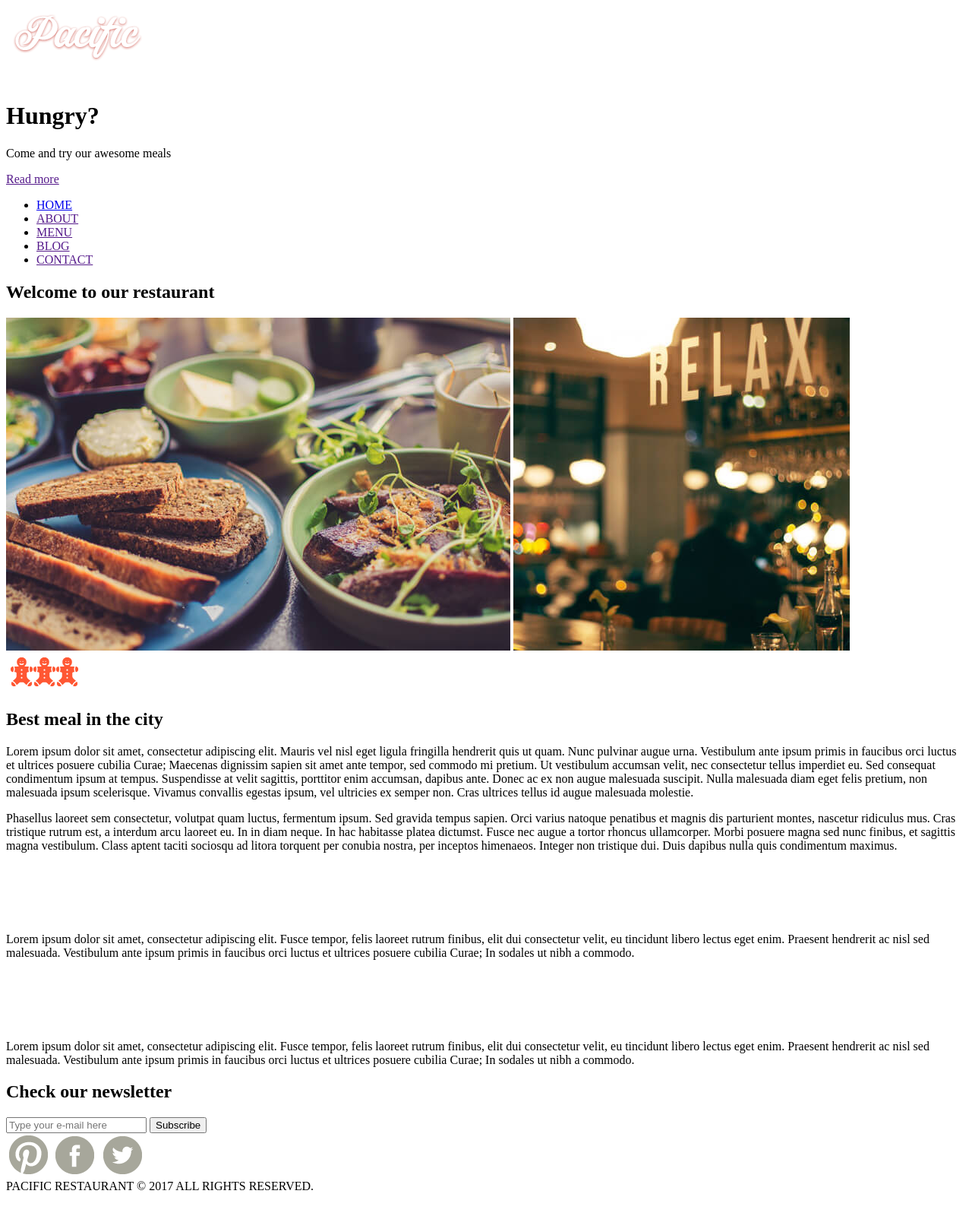
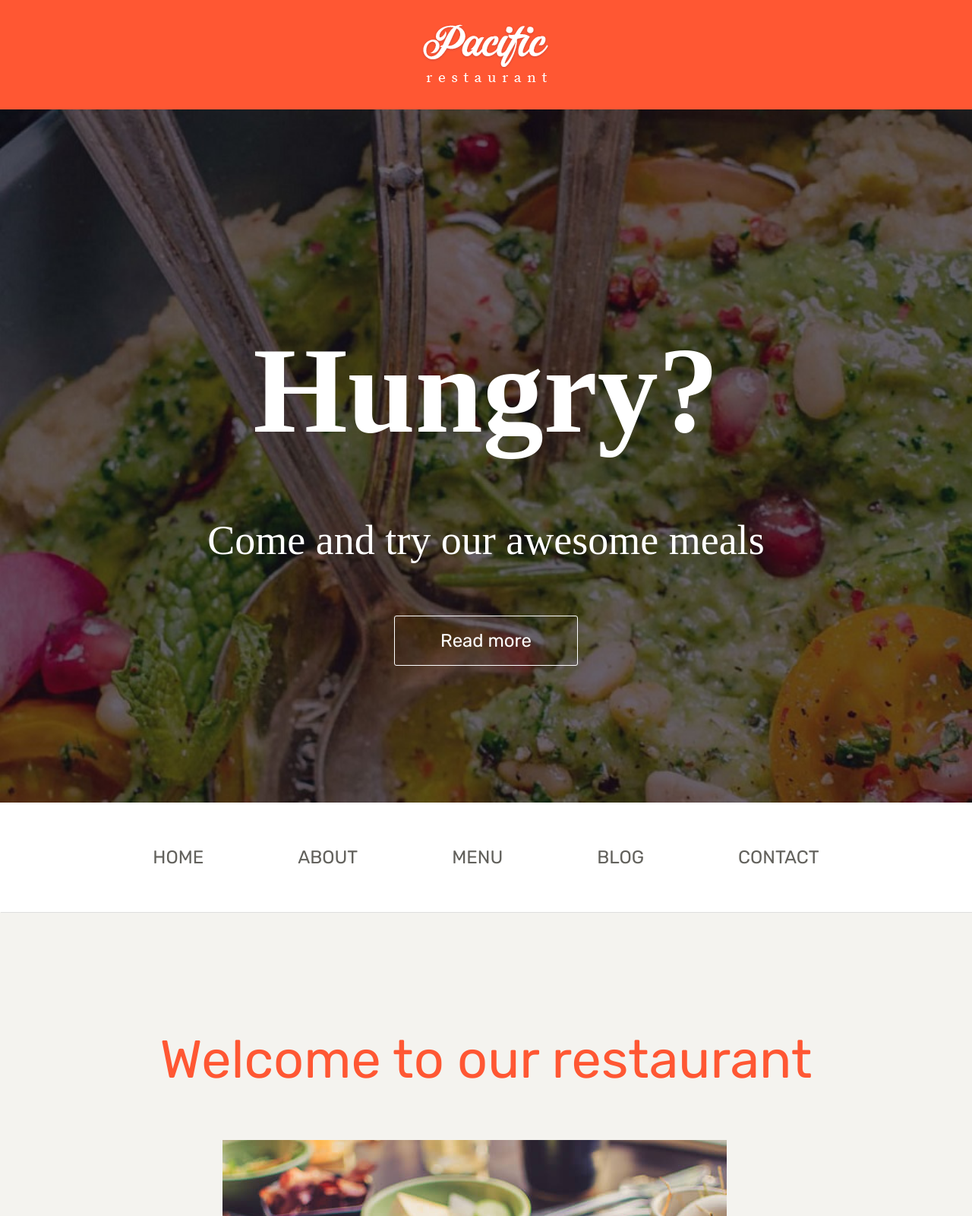
Before and after one commit to ewas88/Restaurant, a plain HTML site: page index.html in a window 1280 px wide. Shown: the top 1600 px of the page at 76% size. Before the commit the page ends 1578 px from the top, so only its background shows below. Drawn offline with Linux system fonts and the light colour scheme; a web font is replaced by a local one.

Commit message:
Contact and CSS

```diff
--- a/index.html
+++ b/index.html
@@ -3,15 +3,18 @@
 <head>
     <meta charset="UTF-8">
     <title>Welcome to Restaurant</title>
+    <link rel="stylesheet" href="style.css">
+    <link href="https://fonts.googleapis.com/css?family=Source+Serif+Pro:400,700&amp;subset=latin-ext" rel="stylesheet">
+    <link href="https://fonts.googleapis.com/css?family=Rubik&amp;subset=latin-ext" rel="stylesheet">
 </head>
 <body>
 <header>
-    <div>
+    <div class="logo-bar">
         <a href="index.html">
             <img src="images/logo.png" alt="Restaurant logo">
         </a>
     </div>
-    <div>
+    <div class="top">
         <h1>Hungry?</h1>
         <p>Come and try our awesome meals</p>
         <a href="">Read more</a>
@@ -22,19 +25,21 @@
             <li><a href="">ABOUT</a></li>
             <li><a href="">MENU</a></li>
             <li><a href="">BLOG</a></li>
-            <li><a href="">CONTACT</a></li>
+            <li><a href="contact.html">CONTACT</a></li>
         </ul>
     </nav>
 </header>
 <main>
-    <section>
-        <h1>Welcome to our restaurant</h1>
+    <section class="section-welcome">
+        <h1 class="section-header">Welcome to our restaurant</h1>
+        <img src="images/danie_1.jpg" alt="Meal 1" class="welcome-first-image">
+        <img src="images/danie_2.jpg" alt="Meal 2">
+        <img src="images/danie_2.jpg" alt="Meal 2" class="welcome-first-image">
         <img src="images/danie_1.jpg" alt="Meal 1">
-        <img src="images/danie_2.jpg" alt="Meal 2">
     </section>
-    <section>
+    <section class="section-best-meals">
         <img src="images/ciastka.png" alt="Cookies">
-        <h1>Best meal in the city</h1>
+        <h1 class="section-header">Best meal in the city</h1>
         <p>Lorem ipsum dolor sit amet, consectetur adipiscing elit. Mauris vel nisl eget ligula fringilla hendrerit quis
             ut quam. Nunc pulvinar augue urna. Vestibulum ante ipsum primis in faucibus orci luctus et ultrices posuere
             cubilia Curae; Maecenas dignissim sapien sit amet ante tempor, sed commodo mi pretium. Ut vestibulum
@@ -49,15 +54,15 @@
             sociosqu ad litora torquent per conubia nostra, per inceptos himenaeos. Integer non tristique dui. Duis
             dapibus nulla quis condimentum maximus.</p>
     </section>
-    <section>
-        <div>
+    <section class="section-offer">
+        <div class="section-offer-single">
             <img src="images/pizza.png" alt="Pizza">
             <p>Lorem ipsum dolor sit amet, consectetur adipiscing elit. Fusce tempor, felis laoreet rutrum finibus, elit
                 dui consectetur velit, eu tincidunt libero lectus eget enim. Praesent hendrerit ac nisl sed malesuada.
                 Vestibulum ante ipsum primis in faucibus orci luctus et ultrices posuere cubilia Curae; In sodales ut
                 nibh a commodo.</p>
         </div>
-        <div>
+        <div class="section-offer-single">
             <img src="images/pizza.png" alt="Pizza">
             <p>Lorem ipsum dolor sit amet, consectetur adipiscing elit. Fusce tempor, felis laoreet rutrum finibus, elit
                 dui consectetur velit, eu tincidunt libero lectus eget enim. Praesent hendrerit ac nisl sed malesuada.
@@ -65,15 +70,15 @@
                 nibh a commodo.</p>
         </div>
     </section>
-    <section>
-        <div>
+    <section class="section-newsletter">
+        <div class="section-newsletter-wrapper">
             <h2>Check our newsletter</h2>
             <form action="" method="">
                 <input type="email" id="email" placeholder="Type your e-mail here">
                 <button type="submit">Subscribe</button>
             </form>
         </div>
-        <div>
+        <div class="social-links">
             <a href=""><img src="images/pinterest.png"></a>
             <a href=""><img src="images/facebook.png"></a>
             <a href=""><img src="images/twitter.png"></a>
--- /dev/null
+++ b/style.css
@@ -0,0 +1,523 @@
+/*
+1. Reset
+2. Style globalne
+3. Typografia
+4. Kompomenty
+5. Naglowek
+6. Style glownych sekcji
+7. Stopka
+*/
+
+/*
+1. Reset
+*/
+html, body, div, span, applet, object, iframe,
+h1, h2, h3, h4, h5, h6, p, blockquote, pre,
+a, abbr, acronym, address, big, cite, code,
+del, dfn, em, img, ins, kbd, q, s, samp,
+small, strike, strong, sub, sup, tt, var,
+b, u, i, center,
+dl, dt, dd, ol, ul, li,
+fieldset, form, label, legend,
+table, caption, tbody, tfoot, thead, tr, th, td,
+article, aside, canvas, details, embed,
+figure, figcaption, footer, header, hgroup,
+menu, nav, output, ruby, section, summary,
+time, mark, audio, video {
+	margin: 0;
+	padding: 0;
+	border: 0;
+	font-size: 100%;
+	font: inherit;
+	vertical-align: baseline;
+}
+/* HTML5 display-role reset for older browsers */
+article, aside, details, figcaption, figure,
+footer, header, hgroup, menu, nav, section {
+	display: block;
+}
+body {
+	line-height: 1;
+}
+ol, ul {
+	list-style: none;
+}
+blockquote, q {
+	quotes: none;
+}
+blockquote:before, blockquote:after,
+q:before, q:after {
+	content: '';
+	content: none;
+}
+table {
+	border-collapse: collapse;
+	border-spacing: 0;
+}
+
+/*
+2. Style globalne
+*/
+body {
+	background-color: #F4F3EF;
+	color:  #62615c;
+	font-family: 'Rubik', sans-serif;
+	font-weight: 400;
+}
+
+section {
+	text-align: center;
+	padding-left: 10%;
+	padding-right: 10%;
+}
+
+a {
+	text-decoration: none;
+}
+
+img {
+	max-width: 100%;
+}
+
+/*
+3. Typografia
+*/
+p {
+	font-size: 14px;
+	line-height: 1.6;
+}
+
+@media screen and (min-width: 1024px) {
+    p {
+    	font-size: 18px;
+    }
+}
+
+
+/*
+5. Naglowek
+*/
+header {
+	text-align: center;
+}
+
+.logo-bar {
+	background-color: #FF5733;
+	padding: 10px 0;
+}
+
+@media screen and (min-width: 1024px) {
+    .logo-bar {
+    	padding: 20px 0;
+    }
+}
+
+.logo-bar img {
+	max-width: 20%;
+}
+
+.top {
+	padding: 75px 0 40px;
+	color: #FFFFFF;
+	font-family: 'Source Serif Pro', serif;
+	background: url('images/header_photo_small.jpg') 0 0;
+	background-size: cover;
+}
+
+@media screen and (min-width: 1024px) {
+    .top {
+    	background: url('images/header_photo_big.jpg') 0 0;
+    	background-size: cover;
+    }
+}
+
+@media screen and (min-width: 1024px) {
+    .top {
+    	padding: 290px 0 180px;
+    }
+}
+
+.top h1 {
+	margin-bottom: 8px;
+	font-size: 36px;
+	font-weight: 700;
+}
+
+@media screen and (min-width: 1024px) {
+    .top h1 {
+    	margin-bottom: 80px;
+		font-size: 160px;
+    }
+}
+
+.top p {
+	font-size: 14px;
+	line-height: 1.4;
+}
+
+@media screen and (min-width: 1024px) {
+    .top p {
+ 		font-size: 54px;
+    }
+}
+
+.top a {
+	display: inline-block;
+	margin-top: 20px;
+	padding: 10px 24px;
+	color: #FFFFFF;
+	border: 1px solid #FFFFFF;
+	border-radius: 3px;
+	font-size: 12px;
+	font-family: 'Rubik', sans-serif;
+}
+
+.top a:hover {
+	background-color: #FFFFFF;
+	color: #4C4731;
+}
+
+@media screen and (min-width: 1024px) {
+    .top a {
+    	margin-top: 60px;
+ 		padding: 20px 60px;
+ 		font-size: 24px;
+    }
+}
+
+nav {
+	background-color: #FFFFFF;
+	box-shadow: 1px 1px 0 #dedede;
+}
+
+nav li {
+	padding: 15px 0;
+}
+
+@media screen and (min-width: 786px) {
+    nav li {
+		display: inline-block;
+		padding: 20px;
+    }
+}
+
+@media screen and (min-width: 1024px) {
+    nav li {
+ 		padding: 60px 60px;
+    }
+}
+
+nav a {
+	color: #62615c;
+	font-size: 12px;
+}
+
+@media screen and (min-width: 1024px) {
+    nav a {
+		font-size: 24px;
+    }
+}
+
+/*
+6. Style glownych sekcji
+*/
+.section-header {
+	padding: 42px 0 20px;
+	font-size: 18px;
+	color: #FF5733;
+}
+
+@media screen and (min-width: 1024px) {
+    .section-welcome h1 {
+		padding: 160px 0 70px;
+		font-size: 70px;
+    }
+}
+
+@media screen and (min-width: 1024px) {
+    .section-best-meals h1 {
+		margin: 25px 0 50px;
+		font-size: 34px;
+		padding: 0;
+    }
+}
+
+.welcome-first-image {
+	display: none;
+}
+
+@media screen and (min-width: 1024px) {
+	.welcome-first-image {
+		display: inline-block;
+		margin-right: 30px;
+	}
+}
+
+.section-best-meals {
+	padding-bottom: 60px;
+}
+
+.section-best-meals img {
+	padding-top: 85px;
+	max-width: 10%;
+}
+
+@media screen and (min-width: 1024px) {
+    .section-best-meals  {
+		padding-bottom: 90px;
+    }
+}
+
+.section-offer {
+	padding: 40px 10% 50px;
+	background: url('images/desen_tlo.jpg') 0 0 repeat-x;
+}
+
+@media screen and (min-width: 1024px) {
+    .section-offer  {
+		padding: 80px 20% 130px;
+    }
+}
+
+.section-offer-single img {
+	margin-bottom: 30px;
+	width: 40px;
+}
+
+@media screen and (min-width: 1024px) {
+    .section-offer-single img  {
+		width: 70px;
+    }
+}
+
+.section-offer-single:first-child {
+	margin-bottom: 30px;
+}
+
+@media screen and (min-width: 1024px) {
+    .section-offer-single:first-child  {
+		margin-bottom: 80px;
+    }
+}
+
+.section-offer p {
+	color: #FFFFFF;
+}
+
+.section-newsletter {
+	padding: 47px 0 26px;
+	background-color: #EFEEE9;
+}
+
+@media screen and (min-width: 1024px) {
+    .section-newsletter {
+		padding: 150px 0 26px;
+    }
+}
+
+.section-newsletter h2 {
+	text-transform: uppercase;
+	font-weight: 700;
+	margin-bottom: 24px;
+	font-size: 14px;
+	color: #A7A79B;
+}
+
+@media screen and (min-width: 1024px) {
+    .section-newsletter h2 {
+		font-size: 24px;
+    }
+}
+
+.section-newsletter form {
+	margin-bottom: 40px;
+
+}
+
+@media screen and (min-width: 1024px) {
+    .section-newsletter-wrapper {
+    	width: 80%;
+		margin: 0 auto;
+    }
+}
+
+.section-newsletter input {
+	display: block;
+	margin: 0 auto 12px;
+	padding-left: 20px;
+	width: 60%;
+	border: 1px solid #D2CFC6;
+	height: 30px;
+	line-height: 1.8;
+	text-transform: uppercase;
+}
+
+@media screen and (min-width: 1024px) {
+	.section-newsletter input {
+		display: inline-block;
+		height: 60px;
+		font-size: 16px;
+	}
+}
+
+.section-newsletter button {
+	padding: 10px 40px;
+	border: 1px solid #A7A79B;
+	background-color: #A7A79B;
+	color: #FFFFFF;
+	text-transform: uppercase;
+	font-weight: 700;
+	font-size: 12px;
+}
+
+@media screen and (min-width: 1024px) {
+	.section-newsletter button {
+		padding: 24px 90px;
+		margin-left: 10px;
+		font-size: 16px;
+	}
+}
+
+.social-links img {
+	margin: 0 5px;
+	max-width: 10%;
+}
+
+@media screen and (min-width: 1024px) {
+	.social-links {
+		margin-top: 90px;
+	}
+}
+
+@media screen and (min-width: 1024px) {
+	.section-contact-form h1 {
+		font-size: 70px;
+		margin: 60px 0 100px;
+	}
+}
+
+.section-contact-form-inner {
+	/*border-top: 1px dashed #A7A79B;*/
+	border-bottom: 1px dashed #A7A79B;
+	width: 80%;
+	margin: 0 auto;
+	padding: 18px 0 24px;
+}
+
+@media screen and (min-width: 1024px) {
+	.section-contact-form-inner {
+		/*border-top: 1px dashed #A7A79B;*/
+		border-bottom: 1px dashed #A7A79B;
+		width: 80%;
+		margin: 0 auto;
+		padding: 18px 0 70px;
+	}
+}
+
+.section-contact-form form {
+	margin-top: 15px;
+}
+
+.section-contact-form input,
+.section-contact-form textarea {
+	display: block;
+	width: 100%;
+	margin: 0 auto;
+	margin-bottom: 12px;
+	text-align: center;
+	font-weight: 700;
+	border: 1px solid #D2CFC6;
+}
+
+@media screen and (min-width: 1024px) {
+	.section-contact-form input,
+	.section-contact-form textarea {
+		width: 70%;
+	}
+}
+
+.section-contact-form input {
+	height: 28px;
+}
+
+@media screen and (min-width: 1024px) {
+	.section-contact-form input
+	 {
+		height: 60px;
+		font-size: 16px;
+	}
+}
+
+.section-contact-form textarea {
+	margin-bottom: 28px;
+	height: 300px;
+	padding-top: 10px;
+	font-size: 16px;
+}
+
+@media screen and (min-width: 1024px) {
+	.section-contact-form textarea {
+		margin-bottom: 40px;
+	}
+}
+
+.section-contact-form button {
+	padding: 10px 42px;
+	background-color: #FF5733;
+	color: #FFFFFF;
+	text-transform: uppercase;
+	border: none;
+	border-radius: 3px;
+	font-size: 12px;
+}
+
+@media screen and (min-width: 1024px) {
+	.section-contact-form button {
+		padding: 22px 80px;
+		font-size: 24px;
+	}
+}
+
+
+.section-map {
+	padding-top: 30px;
+	width: 65%;
+	margin: 0 auto;
+}
+
+@media screen and (min-width: 1024px) {
+	.section-map h1 {
+		font-size: 70px;
+		margin: 60px 0 100px;
+	}
+}
+
+/*@media screen and (min-width: 1024px) {*/
+	/*.section-map {*/
+		/*padding-top: 60px;*/
+	/*}*/
+/*}*/
+.section-map p {
+	font-size: 30px;
+	margin: 60px 0 100px;
+
+}
+
+/*
+7. Stopka
+*/
+footer {
+	padding: 20px 0;
+	text-transform: uppercase;
+	font-size: 14px;
+	text-align: center;
+	color: #A7A79B;
+	font-size: 12px;
+}
+
+@media screen and (min-width: 1024px) {
+	footer {
+		font-size: 16px;
+		padding: 40px 0;
+	}
+}
```
Also changed, not shown: contact.html (added, +67 -0 lines), images/chicken.jpg (deleted), images/gusto.png (deleted), images/thegoodson.png (deleted).
